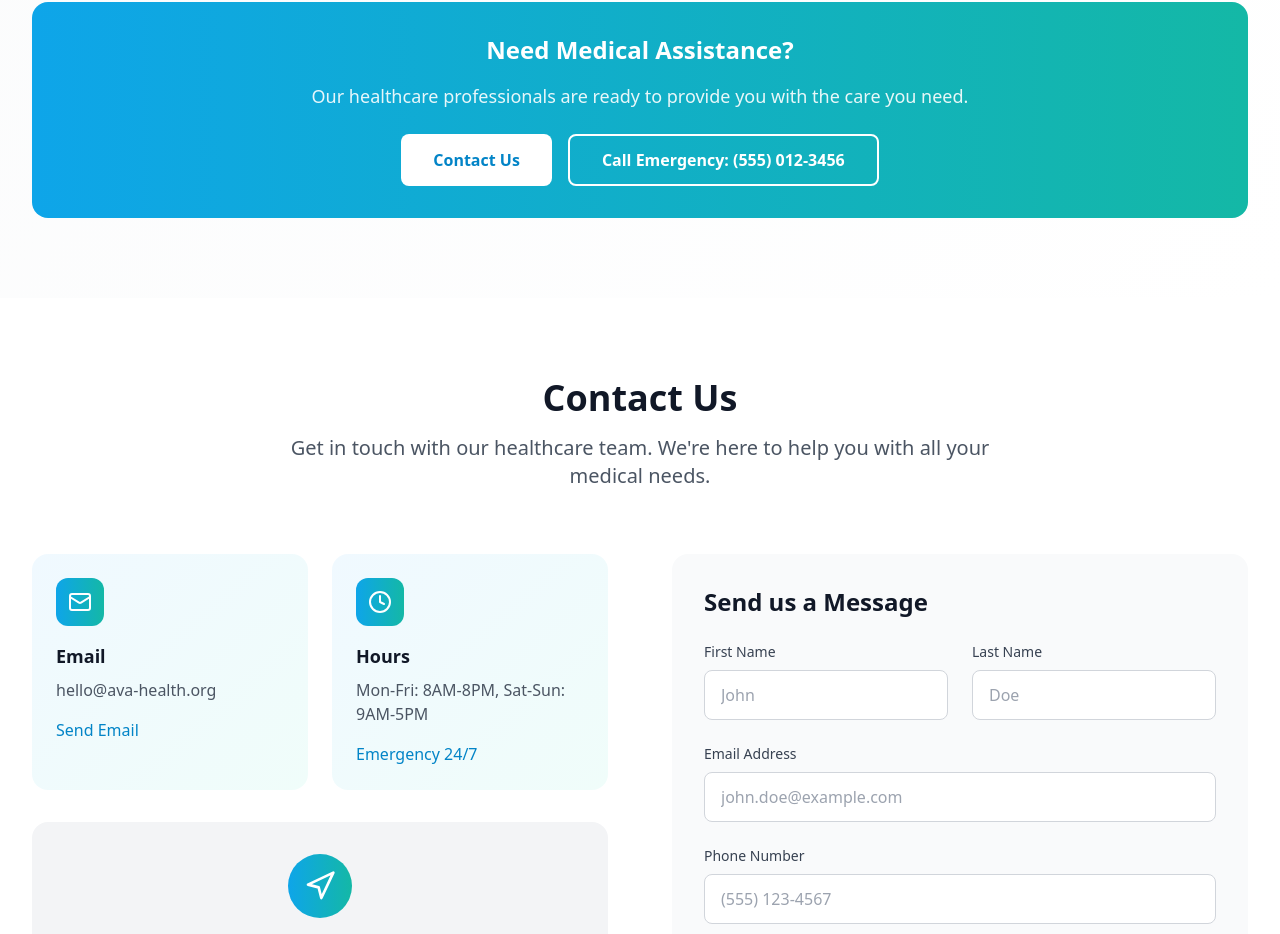
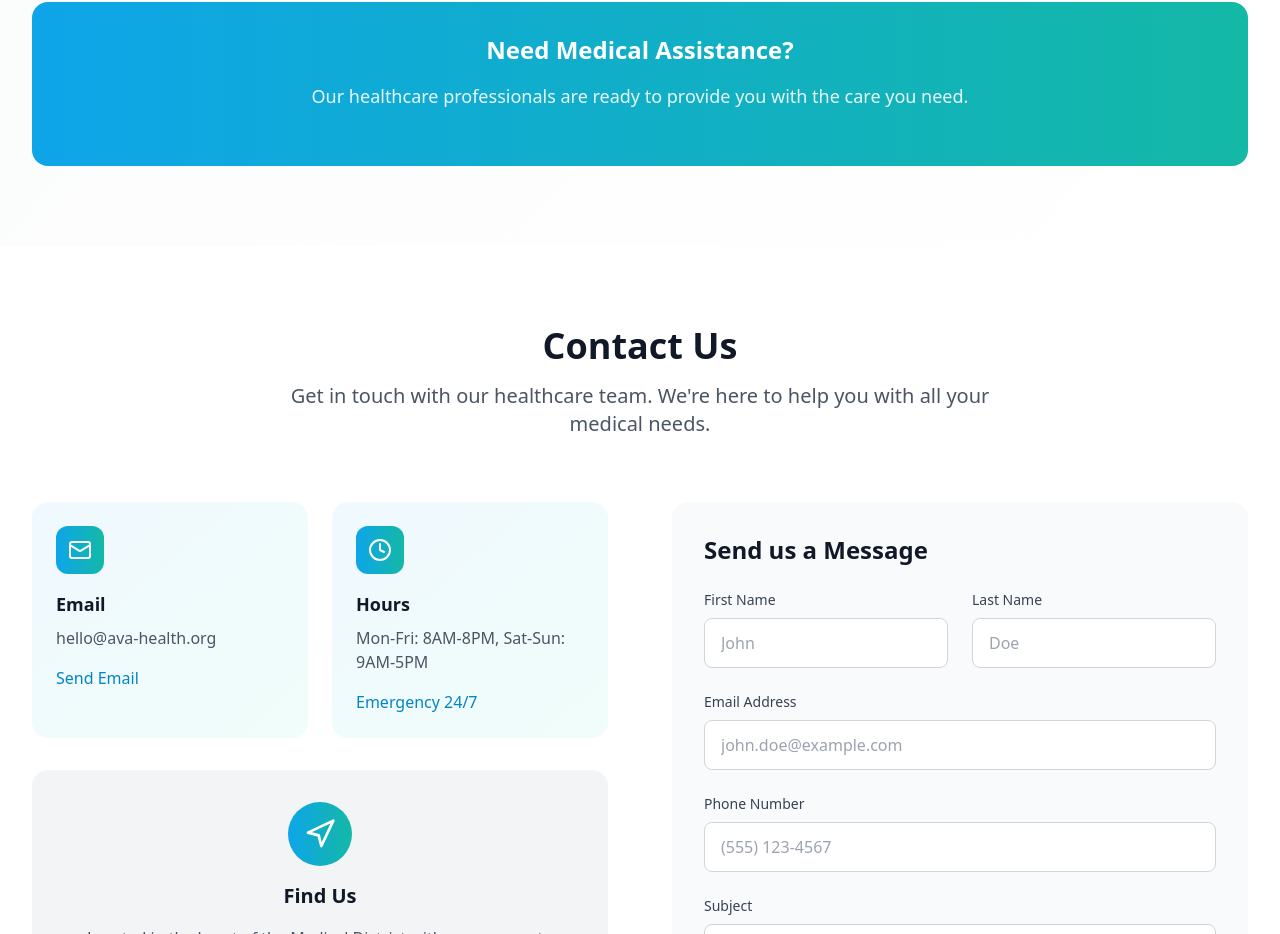
Before and after one commit to innosupport-desk/avahealth, a React (Vite) app: page / in a window 1280 px wide. Shown: the part 3672-4606 px from the top of the page. Built offline with nearby package versions, Linux system fonts and the light colour scheme.

Commit message:
Remove contact buttons from Services component

```diff
--- a/src/components/Services.tsx
+++ b/src/components/Services.tsx
@@ -123,20 +123,6 @@ const Services = () => {
             <p className="text-lg mb-6 opacity-90">
               Our healthcare professionals are ready to provide you with the care you need.
             </p>
-            <div className="flex flex-col sm:flex-row gap-4 justify-center">
-              <button
-                onClick={() => document.getElementById('contact')?.scrollIntoView({ behavior: 'smooth' })}
-                className="bg-white text-sky-600 px-8 py-3 rounded-lg font-semibold hover:bg-gray-100 transition-colors duration-200"
-              >
-                Contact Us
-              </button>
-              <a
-                href="tel:+1-555-0123"
-                className="border-2 border-white text-white px-8 py-3 rounded-lg font-semibold hover:bg-white hover:text-sky-600 transition-all duration-200"
-              >
-                Call Emergency: (555) 012-3456
-              </a>
-            </div>
           </div>
         </div>
       </div>
```
